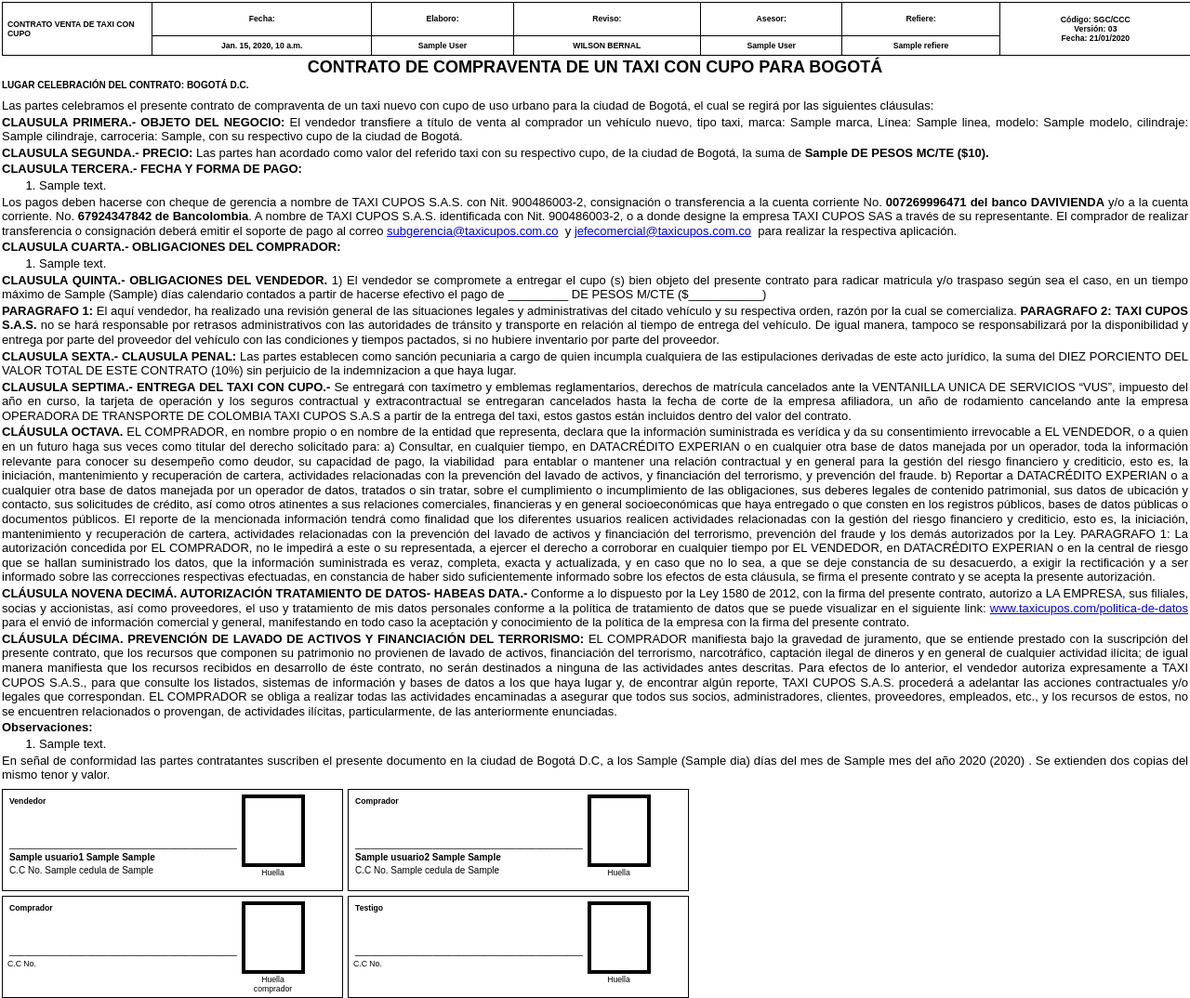
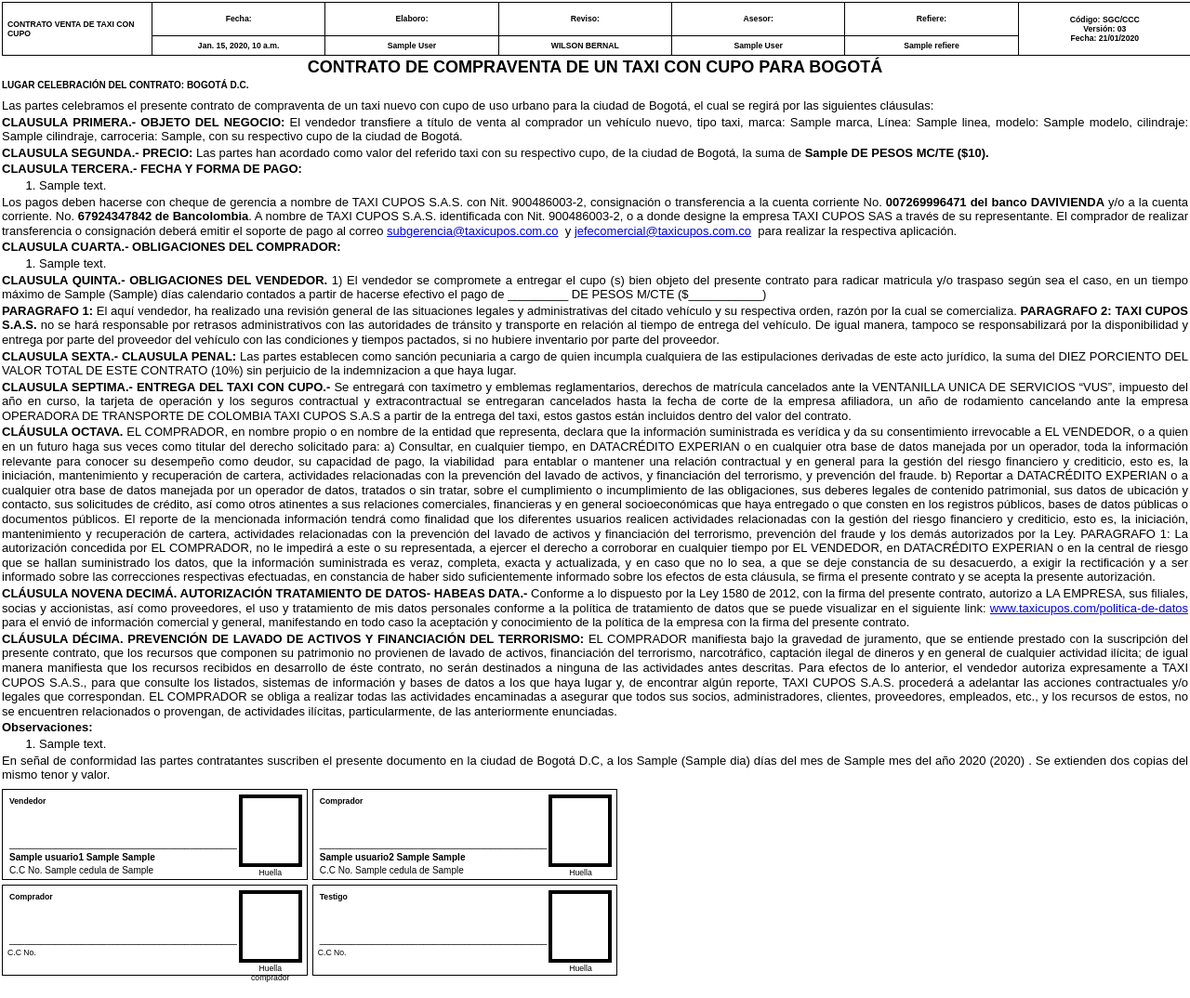
Before and after one commit to Jhoansk/Lavadero, a Django app: template contratos/templates/vehiculos/contratos/VENTA_TAXI_CON_CUPO-VTCC-2023.html in a window 1280 px wide. Shown: the whole page at 93% size. Run offline with Django 5.2, Linux system fonts and the light colour scheme; the template is opened without the code that fills it: most values are stand-ins (such as "Sample title", 1, 10 or a date in 2020); parts of the project's set-up code (start-up, migrations or seed data) failed here and were passed over.

Commit message:
Se modifico contrato de venta con cupo

```diff
--- a/contratos/templates/vehiculos/contratos/VENTA_TAXI_CON_CUPO-VTCC-2023.html
+++ b/contratos/templates/vehiculos/contratos/VENTA_TAXI_CON_CUPO-VTCC-2023.html
@@ -8,8 +8,8 @@
     <title>Formulario de Compra</title>
     <style>
      @page {
-        size: legal; /* Tamaño del papel */
-        margin: 5mm 10mm; /* Márgenes de la página */
+        size: legal portrait;
+        margin: 20mm 15mm;
       }
 
       body {
@@ -176,7 +176,33 @@
       .inline-container p {
         display: inline;
       }
-    </style>
+
+body {
+  max-width: 100%;
+  overflow-wrap: break-word;
+}
+
+.inline-container, .signe-cont, .content {
+  max-width: 100%;
+  box-sizing: border-box;
+}
+
+.content {
+  width: 100%;
+  max-width: 400px;
+}
+
+.signe-cont {
+  width: 100%;
+  max-width: 355px;
+}
+
+table {
+  table-layout: fixed;
+  word-wrap: break-word;
+}
+
+</style>
   </head>
   <body>
     <table>
```
